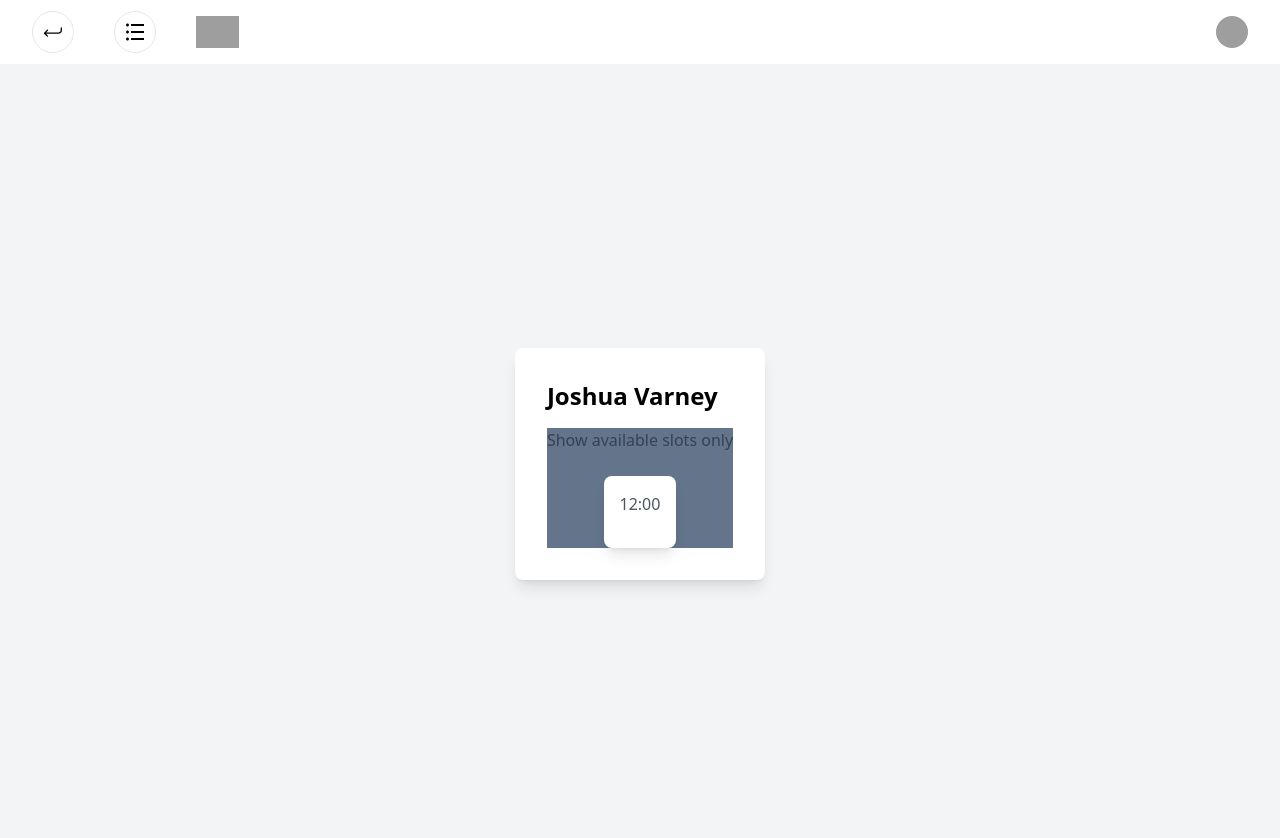
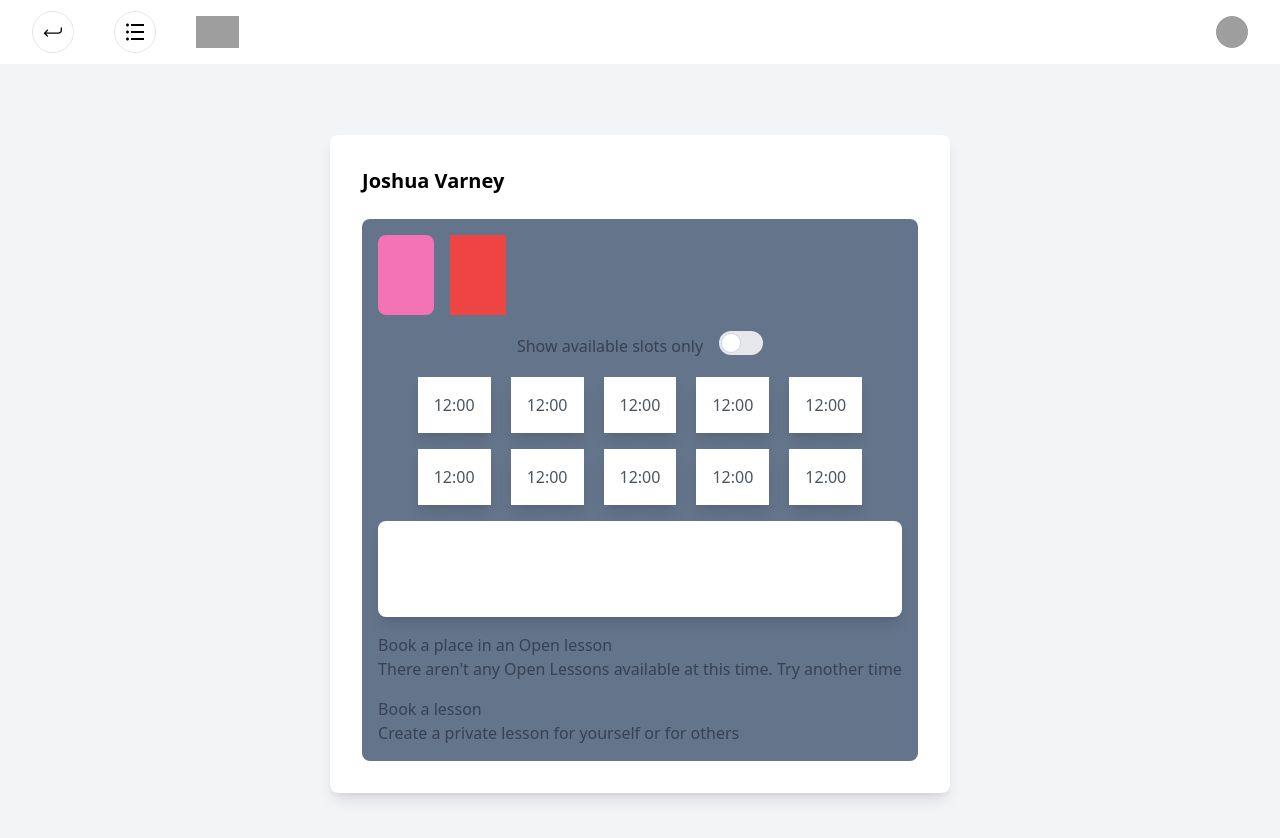
Before and after one commit to Josh-Varney/TSAPP, a React (Create React App) app in the folder ts-app/: page /teacher-sessions/booking in a window 1280 px wide. Shown: the top 838 px of the page. Built offline with nearby package versions, Linux system fonts and the light colour scheme; no server answers; sample sign-in values are in the browser's storage; grey boxes are pictures that could not be loaded.

Commit message:
formatting booking page

```diff
--- /dev/null
+++ b/ts-app/src/components/teacher-activites/aspects/alert-card.jsx
@@ -0,0 +1,11 @@
+import React from "react";
+
+const GetNotifiedCard = () => {
+    return (
+        <div class="w-full p-12 bg-white shadow-lg rounded-lg">
+            <p></p>
+        </div>
+    );
+};
+
+export default GetNotifiedCard;
--- a/ts-app/src/components/teacher-activites/aspects/full-screen-card.jsx
+++ b/ts-app/src/components/teacher-activites/aspects/full-screen-card.jsx
@@ -1,48 +1,80 @@
 import React from 'react';
 import MiniCard from './mini-time-card';
-
+import TeacherSwapCard from './small-teacher-swap-card';
+import TimeLineCard from './time-line-card';
+import ToggleSwitch from './toggle';
+import GetNotifiedCard from './alert-card';
 
 const FullScreenCard = () => {
   return (
     <div className="flex items-center justify-center h-screen bg-gray-100">
-      <div className="bg-white shadow-lg rounded-lg p-8 max-w-md">
-        <h1 className="text-2xl font-bold mb-4">Joshua Varney</h1>
-        <div className='bg-slate-500 w-full h-full'>
+      <div className="bg-white shadow-lg rounded-lg p-8 space-y-6">
+        <h1 className="text-xl font-bold">Joshua Varney</h1>
+
+        <div className="bg-slate-500 p-4 rounded-lg">
+          <div className="flex flex-row space-x-4">
+            {/* Teacher Card to Swap  */}
+            <TeacherSwapCard />
+
             <div>
-                <div>
-                    {/* Teacher Card to Swap  */}
-                </div>
-                <div>
-                    {/* Swipeable Timeline which updates the available slots below */}
-                </div>
+                <TimeLineCard />
             </div>
-            <div className='flex flex-row justify-between'>
-                <div>
-                    {/* This is going to be a button to not hide the available times */}
-                </div>
-                <div>
-                    <p className="text-gray-700 mb-6">
-                    Show available slots only
-                    </p>
-                </div>
+          </div>
+
+          <div className="flex flex-row justify-center justify-items-center space-x-4 text-center items-center mt-4">
+            <div>
+              <p className="text-gray-700 mb-0">Show available slots only</p>
             </div>
             <div>
-                {/* This will require some computation to formate the cards correctly in a row that wraps around */}
+              <ToggleSwitch />
+            </div>
+          </div>
+          <div className=''>
+            <div className="flex flex-row justify-center space-x-5 mt-4">
+                {/* This will require some computation to format the cards correctly in a row that wraps around */}
+                <MiniCard />
+                <MiniCard />
+                <MiniCard />
+                <MiniCard />
                 <MiniCard />
             </div>
+            <div className="flex flex-row justify-center space-x-5 mt-4">
+                {/* This will require some computation to format the cards correctly in a row that wraps around */}
+                <MiniCard />
+                <MiniCard />
+                <MiniCard />
+                <MiniCard />
+                <MiniCard />
+            </div>
+          </div>
+
+          <div className="mt-4">
+            {/* Alerts Card which will notify the user whenever a slot becomes available */}
+            <GetNotifiedCard />
+          </div>
+
+          <div className="mt-4">
+            {/* Book a place in an open lesson */}
             <div>
-                {/* Alerts Card which will notify the user whenever a slot becomes available */}
+              <p className="text-gray-700 mb-0">Book a place in an Open lesson</p>
             </div>
             <div>
-                {/* Book a place in a open lesson */}
-                {/* This will produce a slideable card whenever a lesson is open at a particular time that the person selects */}
+              <p className="text-gray-700 mb-0">There aren't any Open Lessons available at this time. Try another time</p>
+            </div>
+            {/* This will produce a slideable card whenever a lesson is open at a particular time that the person selects */}
+          </div>
+
+          <div className="mt-4">
+            {/* Book a lesson */}
+            <div>
+              <p className="text-gray-700 mb-0">Book a lesson</p>
             </div>
             <div>
-                {/* Book a lesson */}
-                {/* Display of available teachers at the time that the user has selected */}
-                {/* Almost like a list dropdown with the pricing of booking the lesson */}
+              <p className="text-gray-700 mb-0">Create a private lesson for yourself or for others</p>
             </div>
-
+            {/* Display of available teachers at the time that the user has selected */}
+            {/* Almost like a list dropdown with the pricing of booking the lesson */}
+          </div>
         </div>
       </div>
     </div>
--- a/ts-app/src/components/teacher-activites/aspects/mini-time-card.jsx
+++ b/ts-app/src/components/teacher-activites/aspects/mini-time-card.jsx
@@ -1,8 +1,8 @@
 const MiniCard = () => {
     return (
       <div className="flex items-center justify-center">
-        <div className="bg-white shadow-lg rounded-lg p-4 flex flex-col items-center justify-between">
-          <p className="text-gray-600 mb-4 text-center">
+        <div className="bg-white shadow-lg square-lg p-4 flex flex-col items-center justify-between">
+          <p className="text-gray-600 text-center">
             12:00
           </p>
         </div>
--- /dev/null
+++ b/ts-app/src/components/teacher-activites/aspects/small-teacher-swap-card.jsx
@@ -0,0 +1,13 @@
+import React from "react";
+
+const TeacherSwapCard = () => {
+    return (
+        <div>
+            <div className="bg-pink-400 rounded-lg h-20 w-14">
+
+            </div>
+        </div>
+    );
+};
+
+export default TeacherSwapCard;
--- /dev/null
+++ b/ts-app/src/components/teacher-activites/aspects/time-line-card.jsx
@@ -0,0 +1,13 @@
+import React from "react";
+
+const TimeLineCard = () => {
+    return (
+        <div>
+            <div className="bg-red-500 h-20 w-14">
+
+            </div>
+        </div>
+    );
+};
+
+export default TimeLineCard;
--- /dev/null
+++ b/ts-app/src/components/teacher-activites/aspects/toggle.jsx
@@ -0,0 +1,25 @@
+import React, { useState } from 'react';
+
+const ToggleSwitch = () => {
+  const [isChecked, setIsChecked] = useState(false);
+
+  const handleToggle = () => {
+    setIsChecked(!isChecked);
+  };
+
+  return (
+    <label className="inline-flex items-center cursor-pointer">
+      <input
+        type="checkbox"
+        checked={isChecked}
+        onChange={handleToggle}
+        className="sr-only peer"
+      />
+      <div className={`relative w-11 h-6 bg-gray-200 peer-focus:outline-none peer-focus:ring-4 peer-focus:ring-blue-300 dark:peer-focus:ring-blue-800 rounded-full transition-colors ${isChecked ? 'bg-blue-600' : 'dark:bg-gray-700'}`}>
+        <div className={`absolute top-[2px] left-[2px] bg-white border border-gray-300 rounded-full h-5 w-5 transition-transform ${isChecked ? 'translate-x-full' : ''}`}></div>
+      </div>
+    </label>
+  );
+};
+
+export default ToggleSwitch;
```
